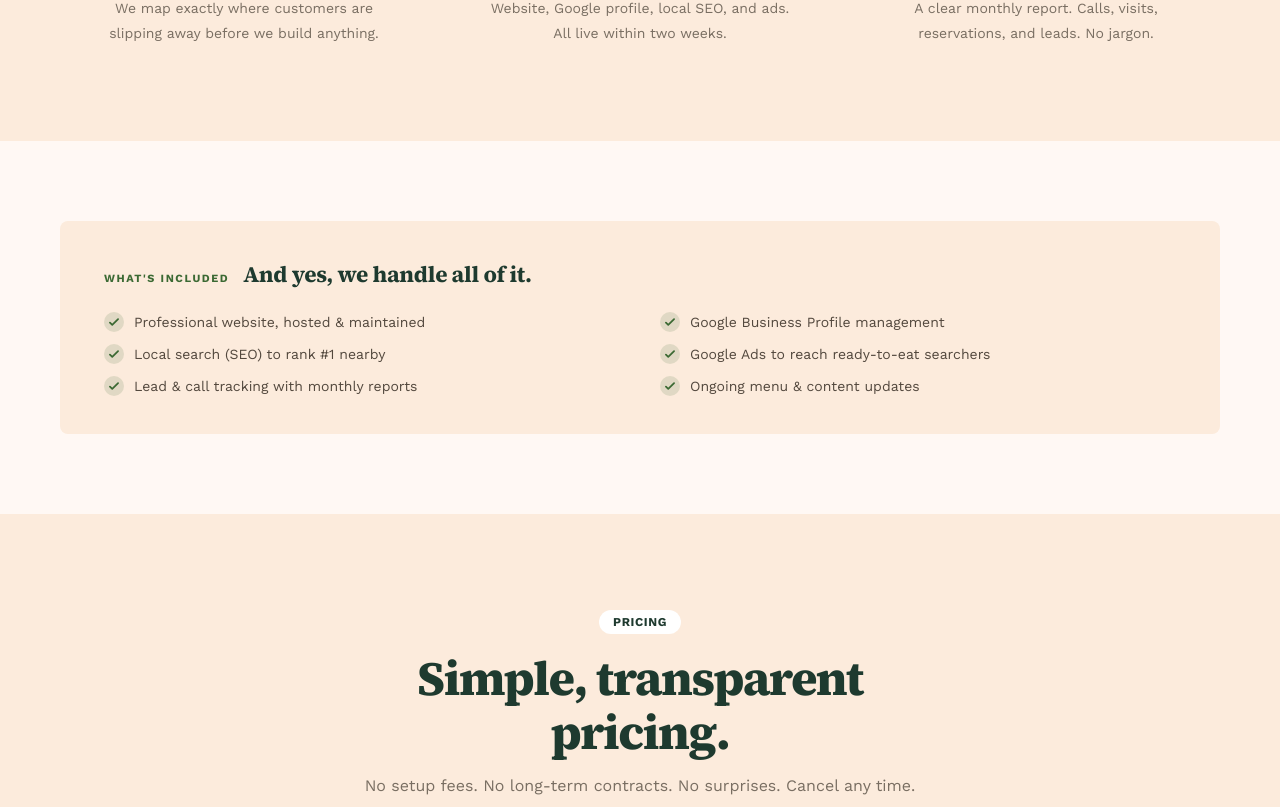
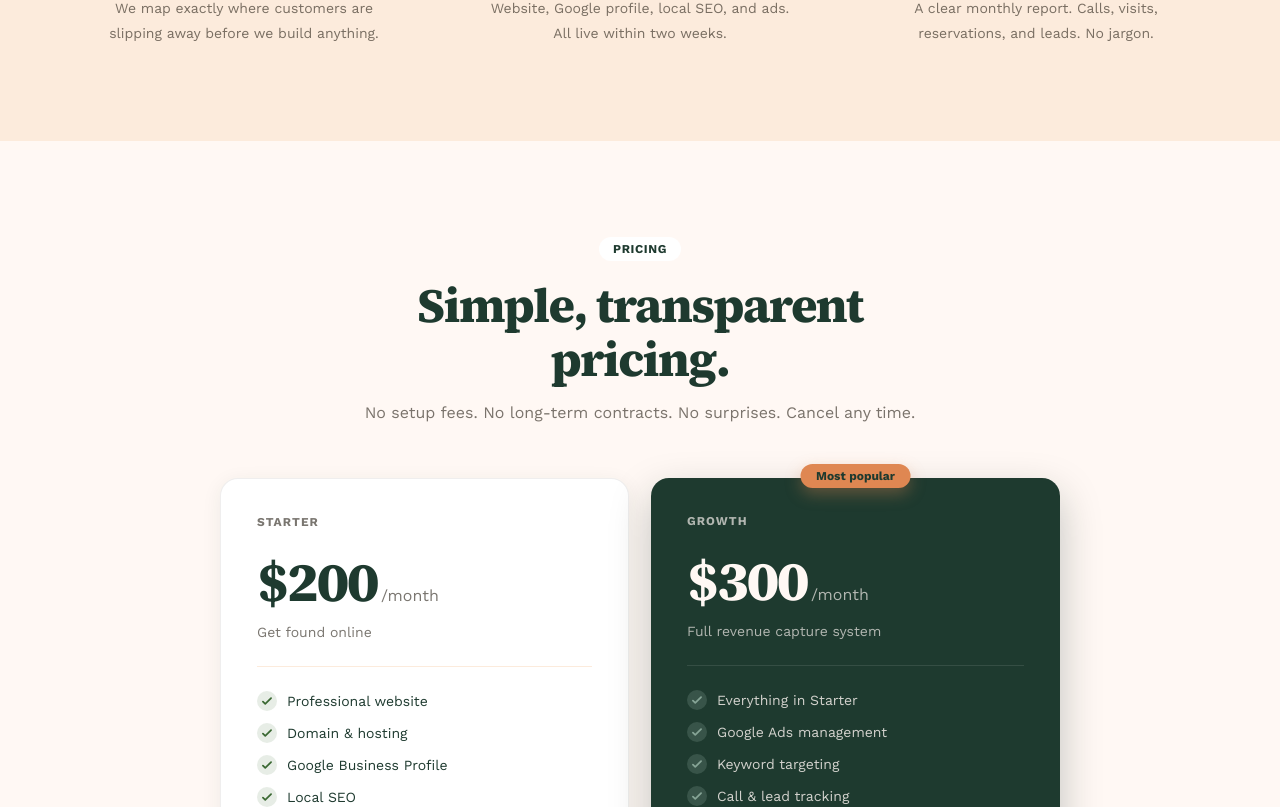
Before and after one commit to MainStreetGrowth/mainstreetgrowth, a Next.js app: page /outcomes in a window 1280 px wide. Shown: the part 3953-4760 px from the top of the page. Built offline with nearby package versions, Linux system fonts and the light colour scheme.

Commit message:
Outcomes: remove What's Included section; pricing to ivory (no adjacent blend); drop dead SERVICES/Stars

```diff
--- a/app/outcomes/page.tsx
+++ b/app/outcomes/page.tsx
@@ -159,15 +159,6 @@ const STEPS = [
   },
 ];
 
-const SERVICES = [
-  "Professional website, hosted & maintained",
-  "Google Business Profile management",
-  "Local search (SEO) to rank #1 nearby",
-  "Google Ads to reach ready-to-eat searchers",
-  "Lead & call tracking with monthly reports",
-  "Ongoing menu & content updates",
-];
-
 const TESTIMONIALS = [
   { quote: "We went from invisible to showing up first in Google for our area. Our Friday nights are now fully booked weeks in advance.", name: "Tommy R.", restaurant: "Red River Smokehouse", location: "Natchez, MS" },
   { quote: "I've wasted money on marketing before, so I was skeptical. Within 6 weeks we were getting 30 to 40 extra calls a month.", name: "Maria L.", restaurant: "Delta Blues Café", location: "Greenville, MS" },
@@ -184,10 +175,6 @@ const Kicker = ({ children, color = C.coral }: { children: React.ReactNode; colo
     <span style={{ width: 22, height: 2, background: color, display: "inline-block" }} />
     {children}
   </div>
-);
-
-const Stars = ({ color = C.gold }: { color?: string }) => (
-  <span style={{ color, fontSize: 15, letterSpacing: 1 }}>★★★★★</span>
 );
 
 /* ─── Bento fill helpers ───────────────────────────────────── */
@@ -522,42 +509,8 @@ export default function Outcomes() {
           </div>
         </section>
 
-        {/* ── SECONDARY: What's included (quiet) ───────────────── */}
-        <section style={{ background: C.cream, padding: isMobile ? "60px 20px" : "80px 24px" }}>
-          <div style={{ maxWidth: 1160, margin: "0 auto" }}>
-            <div className="reveal" style={{
-              background: C.blush, borderRadius: 8,
-              padding: isMobile ? "30px 24px" : "38px 44px",
-            }}>
-              <div style={{ display: "flex", flexDirection: isMobile ? "column" : "row", alignItems: isMobile ? "flex-start" : "baseline", gap: isMobile ? 6 : 14, marginBottom: 22 }}>
-                <span style={{ fontSize: 11, fontWeight: 700, letterSpacing: "0.14em", textTransform: "uppercase", color: C.coral }}>What&apos;s included</span>
-                <span className="font-display" style={{ fontSize: "clamp(1.1rem,1.8vw,1.4rem)", fontWeight: 700, color: C.ink, letterSpacing: "-0.015em" }}>
-                  And yes, we handle all of it.
-                </span>
-              </div>
-              <ul style={{
-                listStyle: "none", padding: 0, margin: 0,
-                display: "grid", gridTemplateColumns: isMobile ? "1fr" : "1fr 1fr", gap: "12px 40px",
-              }}>
-                {SERVICES.map(item => (
-                  <li key={item} style={{ display: "flex", alignItems: "center", gap: 10, fontSize: 14, color: "rgba(34,26,17,0.78)" }}>
-                    <span style={{
-                      width: 20, height: 20, borderRadius: "50%", flexShrink: 0,
-                      display: "flex", alignItems: "center", justifyContent: "center",
-                      background: "rgba(59,105,51,0.14)", color: C.coral,
-                    }}>
-                      <IcoCheck />
-                    </span>
-                    {item}
-                  </li>
-                ))}
-              </ul>
-            </div>
-          </div>
-        </section>
-
         {/* ── PRICING ─────────────────────────────────────────── */}
-        <section id="pricing" style={{ background: C.blush, padding: isMobile ? "64px 20px" : "96px 24px" }}>
+        <section id="pricing" style={{ background: C.cream, padding: isMobile ? "64px 20px" : "96px 24px" }}>
           <div style={{ maxWidth: 1160, margin: "0 auto" }}>
             <div className="reveal" style={{ textAlign: "center", maxWidth: 560, margin: "0 auto 52px" }}>
               <div style={{ display: "inline-block", background: "#FFFFFF", color: C.ink, padding: "5px 14px", borderRadius: 100, fontSize: 12, fontWeight: 700, letterSpacing: "0.05em", textTransform: "uppercase", marginBottom: 18 }}>Pricing</div>
```
